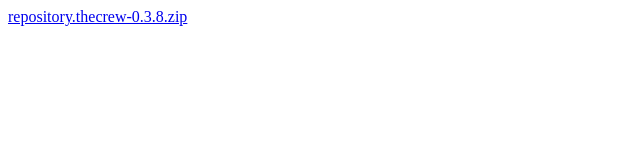
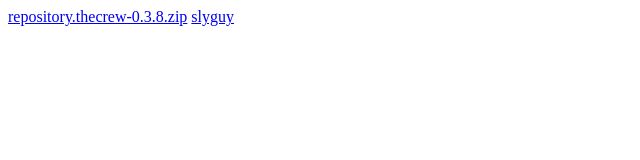
Before and after one commit to digitalxsmurf/digitalxsmurf.github.io, a plain HTML site: page index.html in a window 1280 px wide. Shown: the full height of the page, 0-640 px from the left. Drawn offline with Linux system fonts and the light colour scheme.

Commit message:
Update index.html

```diff
--- a/index.html
+++ b/index.html
@@ -1,2 +1,3 @@
 <!DOCTYPE html>
 <a href="https://team-crew.github.io/repository.thecrew-0.3.8.zip">repository.thecrew-0.3.8.zip</a>
+<a href="https://k.slyguy.xyz/">slyguy</a>
```
